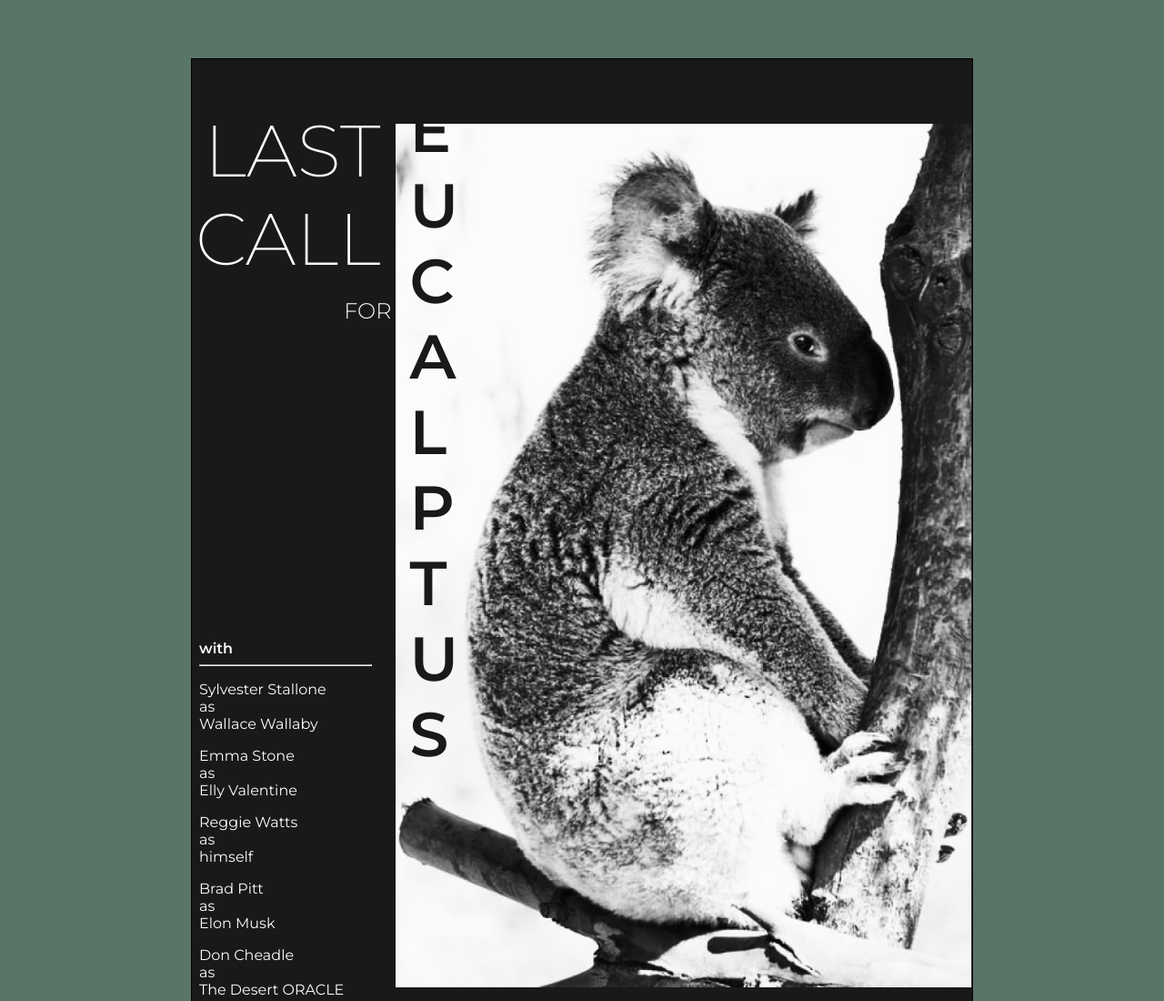
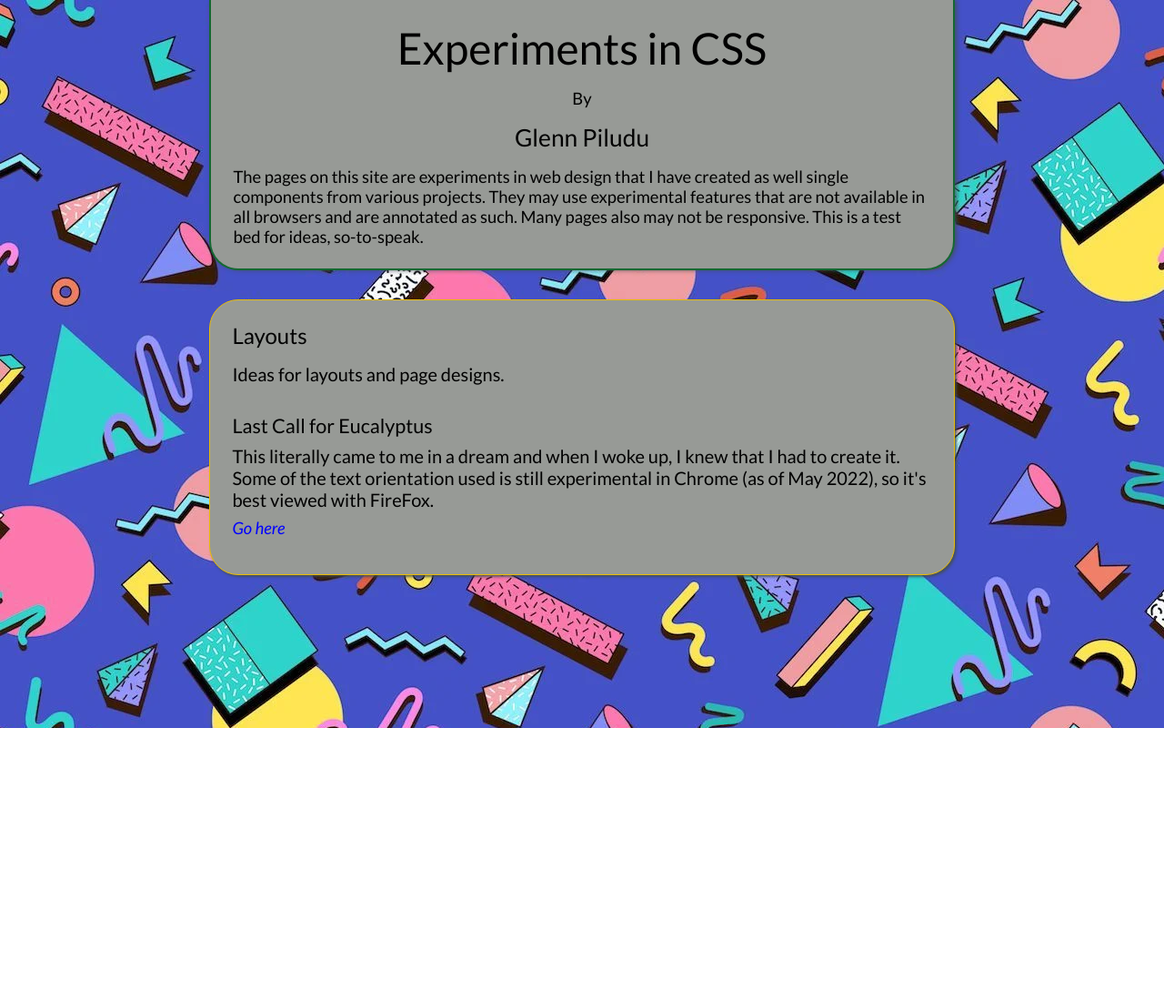
Before and after one commit to DietBepis1/eucalyptus, a website: page html/index.html in a window 1280 px wide. Shown: the top 1100 px of the page at 91% size. After the commit the page ends 800 px from the top, so only its background shows below. Drawn offline with Linux system fonts and the light colour scheme.

Commit message:
Added new homepage; fixed content height on eucalyptus

```diff
--- a/html/index.html
+++ b/html/index.html
@@ -1,71 +1,45 @@
-<!DOCTYPE html>
-<html>
-  <head>
-    <link rel="stylesheet" type="text/css" href="/css/style.css">
-      <style>
-        @import url('https://fonts.googleapis.com/css2?family=Montserrat:ital,wght@0,100;0,200;0,300;0,400;0,500;0,600;0,700;0,800;0,900;1,100;1,200;1,300;1,400;1,500;1,600;1,700;1,800;1,900&display=swap');
-      </style>
-  </head>
+<html lang="en">
+<head>
+  <meta charset="UTF-8">
+  <meta http-equiv="X-UA-Compatible" content="IE=edge">
+  <meta name="viewport" content="width=device-width, initial-scale=1.0">
+  <link rel="stylesheet" type="text/css" href="/css/index.css">
+  <link rel="preconnect" href="https://fonts.googleapis.com">
+  <link rel="preconnect" href="https://fonts.gstatic.com" crossorigin>
+  <link
+    href="https://fonts.googleapis.com/css2?family=Lato:ital,wght@0,100;0,300;0,400;0,700;0,900;1,100;1,300;1,400;1,700;1,900&display=swap" rel="stylesheet"
+  >
+  <title>Document</title>
+</head>
 
-  <body>
-    <div class="outer-container">
-      <b class="box"></b>
-
-      <div class="title-black">
-        <h1 class="title-1">LAST CALL</h1>
-        <h2 class="title-2">FOR</h2>
+<body class="homepage">
+  <div class="outer-container">
+    <div class="content">
+      <div class="content-description">
+        <h1>Experiments in CSS</h1>
+        <h5>By</h5>
+        <h3>Glenn Piludu</h3>
+        <p>
+          The pages on this site are experiments in web design that I have created as well single components from various projects. They may use experimental features that are not available in all browsers and are annotated as such. Many pages also may not be responsive. This is a test bed for ideas, so-to-speak.
+        </p>
       </div>
 
-      <div class="img-container">
+      <div class="content-section">
+        <h4>Layouts</h4>
+        <p>Ideas for layouts and page designs.</p>
 
-        <!---->
-        <img class="img" src="/images/koala-lg.png" alt="koala in tree">
+        <div class="content-item">
+          <h6>Last Call for Eucalyptus</h6>
+          <p>
+            This literally came to me in a dream and when I woke up, I knew that I had to create it. Some of the text orientation used is still experimental in Chrome (as of May 2022), so it's best viewed with FireFox.
+          </p>
+          <a href="/eucalyptus">Go here</a>
+        </div>
 
-        <div class="eucalyptus">
-          <p class="title-3">E</p>
-          <p class="title-3">U</p>
-          <p class="title-3">C</p>
-          <p class="title-3">A</p>
-          <p class="title-3">L</p>
-          <p class="title-3">P</p>
-          <p class="title-3">T</p>
-          <p class="title-3">U</p>
-          <p class="title-3">S</p>
-        </div>
+
       </div>
 
-
-      <div class="headliners">
-        <p class="with">with</p>
-        <hr class="hr">
-        <ul>
-          <li class="headliner">
-            <p>Sylvester Stallone</p>
-            <p>as</p>
-            <p>Wallace Wallaby</p>
-          </li>
-          <li class="headliner">
-            <p>Emma Stone</p>
-            <p>as</p>
-            <p>Elly Valentine</p>
-          </li>
-          <li class="headliner">
-            <p>Reggie Watts</p>
-            <p>as</p>
-            <p>himself</p>
-          </li>
-          <li class="headliner">
-            <p>Brad Pitt</p>
-            <p>as</p>
-            <p>Elon Musk</p>
-          </li>
-          <li class="headliner">
-            <p>Don Cheadle</p>
-            <p>as</p>
-            <p>The Desert ORACLE</p>
-          </li>
-        </ul>
-      </div>
     </div>
-  </body>
+  </div>
+</body>
 </html>
--- a/public/css/style.css
+++ b/public/css/eucalyptus.css
@@ -26,6 +26,11 @@ body {
   align-content: center;
 }
 
+.msg p{
+  font-size: 1.25rem;
+  text-align: center;
+}
+
 @supports (display: grid) {
   .outer-container {
   display: grid;
@@ -33,8 +38,8 @@ body {
   grid-template-rows: 1fr 1fr, 1fr;
   background-color: #191919;
   width: 860px;
-  height: 1050px;
-  margin: 4rem 0rem;
+  height: fit-content;
+  margin: 2rem 0rem 4rem;
   border: solid black 1px;
   font-family: Montserrat;
   color: #fdfbfb;
--- /dev/null
+++ b/public/css/index.css
@@ -0,0 +1,130 @@
+/* Css styling for homepage */
+
+/* The ol' resetteroni */
+html {
+  box-sizing: border-box;
+  font-size: 16px;
+}
+
+*, *:before, *:after {
+  box-sizing: inherit;
+}
+
+body, h1, h2, h3, h4, h5, h6, p, ol, ul {
+  margin: 0;
+  padding: 0;
+  font-weight: normal;
+}
+
+ol, ul {
+  list-style: none;
+}
+
+.homepage {
+  background-image: url('../images/bg.webp');
+  font-family: 'Lato', sans-serif;
+}
+
+.outer-container {
+  display: flex;
+  flex-wrap: wrap;
+  flex-direction: column;
+  align-items: center;
+  justify-content: center;
+  width: 100%;
+}
+
+.content {
+  display: flex;
+  flex-wrap: wrap;
+  flex-direction: column;
+  align-items: center;
+  justify-content: center;
+  width: 80%;
+  max-width: 1440px;
+}
+
+.content-description {
+  background-color: #979a96;
+  width: 80%;
+  margin: 0rem 0 2rem;
+  padding: 24px;
+  border-left: 2px solid #146832;
+  border-right: 2px solid #146832;
+  border-bottom: 2px solid #146832;
+  border-radius: 0 0 2rem 2rem;
+  box-shadow: 2px 0px 5px rgba(66, 78,81, 0.85)
+}
+
+.content-description h1 {
+  font-size: 2rem;
+  text-align: center;
+}
+
+.content-description h3 {
+  margin: 1rem 0 1rem;
+  font-size: 1.65rem;
+  text-align: center;
+}
+
+.content-description h5 {
+  margin: 1rem 0 0rem;
+  font-size: 1.15rem;
+  text-align: center;
+}
+
+.content-description p {
+  font-size: 1.15rem
+}
+
+.content-section {
+  background-color: #979a96;
+  display: flex;
+  flex-wrap: wrap;
+  flex-direction: column;
+  width: 80%;
+  max-width: 1440px;
+  padding: 24px;
+  border: 1px solid #eabc04;
+  border-radius: 2rem;
+  box-shadow: 2px 2px 3px rgba(66, 78,81, 0.85)
+}
+
+
+.content-section h4{
+  margin: 0 0 1rem;
+  font-size: 1.5rem;
+}
+
+.content-section p {
+  margin: 0 0 2rem;
+  font-size: 1.25rem
+}
+
+.content-item {
+  margin: 0 0 1rem;
+}
+
+.content-item h6 {
+  margin: 0 0 0.5rem;
+  font-size: 1.35rem;
+}
+
+.content-item p {
+  margin: 0 0 0.5rem
+}
+
+.content-item a, .conten-item a:visited {
+  color: blue;
+  font-size: 1.15rem;
+  font-style: italic;
+  text-decoration: none;
+}
+
+
+/* Media Queries */
+@media screen and (min-width: 600px) {
+  .content-description h1 {
+    font-size: 3rem;
+  }
+}
```
Also changed, not shown: html/eucalyptus.html (added, +81 -0 lines), index.js (+22 -0 lines), package.json (+8 -2 lines), public/images/bg.webp (added), readme.md, 1 other file.
